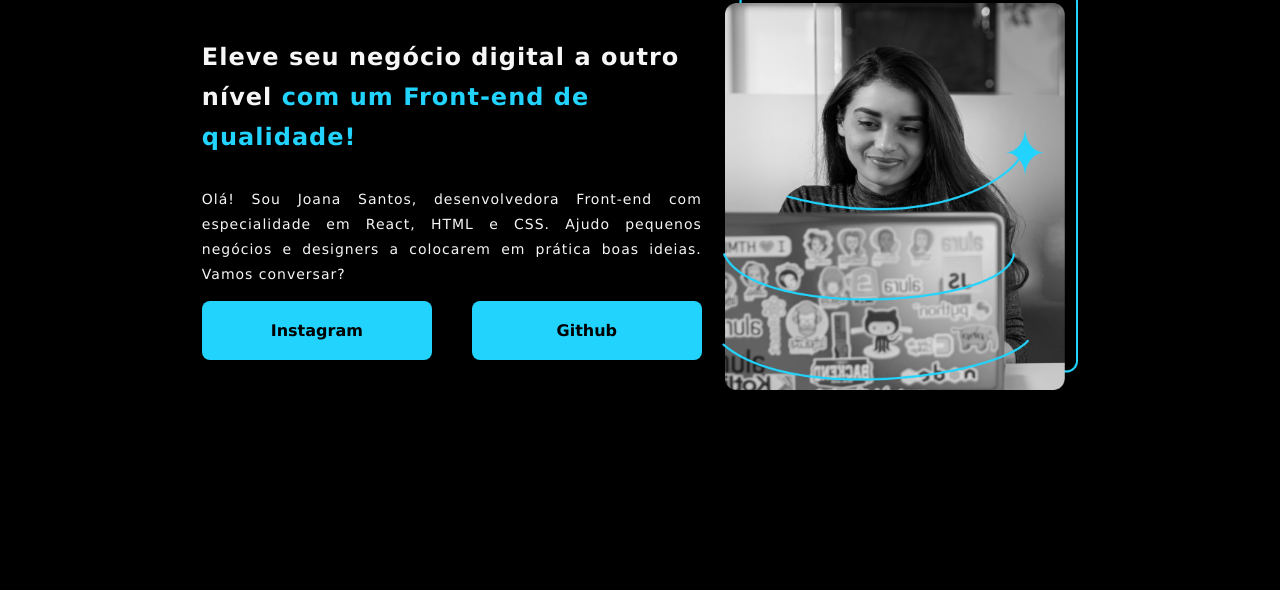
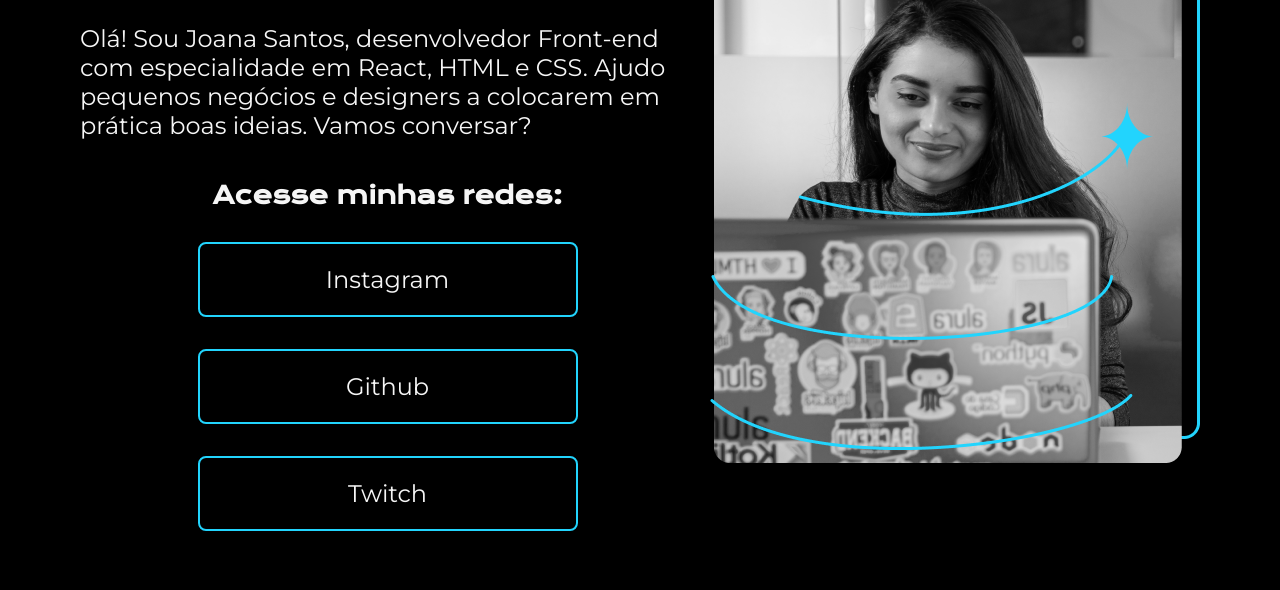
Before and after one commit to pedro-esdro/estudos, a plain HTML site: page pag-treino01/index.html in a window 1280 px wide. Shown: the part 210-800 px from the top of the page. Drawn offline with nearby package versions, Linux system fonts and the light colour scheme.

Commit message:
atualização

```diff
--- a/pag-treino01/index.html
+++ b/pag-treino01/index.html
@@ -8,15 +8,19 @@
 </head>
 <body>
     <main>
-        <div class="text">
-            <h1>Eleve seu negócio digital a outro nível <strong>com um Front-end de qualidade!</strong></h1>
-            <p>Olá! Sou Joana Santos, desenvolvedora Front-end com especialidade em React, HTML e CSS. Ajudo pequenos negócios e designers a colocarem em prática boas ideias. Vamos conversar?</p>
-            <div class="links">
-                <a href="">Instagram</a>
-                <a href="">Github</a>
+        <section class="main_conteudo">
+            <h1 class="main_conteudo_titulo">Eleve seu negócio digital a outro nível <strong class="titulo-destaque">com um Front-end de qualidade!</strong></h1>
+            <p class="main_conteudo_texto">Olá! Sou Joana Santos, desenvolvedor Front-end com especialidade em React, HTML e CSS. Ajudo pequenos negócios e designers a colocarem em prática boas ideias. Vamos conversar?</p>
+            <div class="main_conteudo_links">
+                <h2 class="main_conteudo_links_subtitulo">Acesse minhas redes:</h2>
+                <a class="main_conteudo_links_link" href="">Instagram</a>
+                <a class="main_conteudo_links_link" href="">Github</a>
+                <a class="main_conteudo_links_link" href="">Twitch</a>
             </div>
-        </div>
-        <img src="imagem.png" alt="Foto da Joana Santos">
+        </section>
+        <section>
+            <img src="imagem.png" alt="Foto da Joana Santos">
+        </section>
     </main>
 </body>
 </html>
--- a/pag-treino01/style.css
+++ b/pag-treino01/style.css
@@ -1,57 +1,68 @@
+@import url('https://fonts.googleapis.com/css2?family=Bebas+Neue&family=Krona+One&display=swap');
+@import url('https://fonts.googleapis.com/css2?family=Montserrat&display=swap');
+
+
+* {
+    margin: 0;
+    padding: 0;
+    box-sizing: border-box;
+}
+
 body {
-    margin: 0;
+    height: 100vh;
     background-color: black;
     color: #f6f6f6;
     display: flex;
-    min-height: 100vh;
     justify-content: center;
     align-items: center;
 }
 main {
     display: flex;
     align-items: center;
+    justify-content: space-between;
+    width: fit-content;
 }
-strong {
+
+.main_conteudo {
+    width: 615px;
+    display: flex;
+    flex-direction: column;
+    gap: 40px;
+    margin-right: 15px;
+}
+.main_conteudo_titulo {
+    font-family: 'Krona One', sans-serif;
+    font-size: 36px;
+}
+.main_conteudo_texto {
+    font-size: 24px;
+    font-family: 'Montserrat', sans-serif;
+}
+.main_conteudo_links {
+    display: flex;
+    flex-direction: column;
+    align-items: center;
+    gap: 32px
+}
+.main_conteudo_links_subtitulo {
+    font-family: 'Krona One', sans-serif;
+    font-size: 24px;
+}
+
+.main_conteudo_links_link {
+    width: 380px;
+    padding: 21px 0;
+    border: 2px solid #22d4fd;
+    border-radius: 8px;
+    font-family: 'Montserrat', sans-serif;
+    font-size: 24px;
+    text-align: center;
+    text-decoration: none;
+    color: #f6f6f6;
+}
+.main_conteudo_links_link:hover {
+    background-color: #1ab1d3;
+}
+.titulo-destaque {
     color: #22d4fd;
 }
-.text {
-    display: flex;
-    flex-direction: column;
-    height: fit-content;
-    width: 500px;
-    font-family: Verdana, Geneva, Tahoma, sans-serif;
-    margin-right: 20px;
-}
-.text h1 {
-    font-size: 24px;
-    letter-spacing: 1px;
-    line-height: 40px;
-}
-.text p {
-    font-size: 14px;
-    letter-spacing: 1px;
-    line-height: 25px;
-    text-align: justify;
-}
-.links {
-    width: 100%;
-    display: flex;
-    justify-content: space-between;
-}
-a {
-    display: inline-block;
-    padding: 20px;
-    width: 190px;
-    border-radius: 8px;
-    text-align: center;
-    text-decoration: none;
-    background-color: #22d4fd;
-    color: #000;
-    font-weight: bold;
-}
-a:hover {
-    background-color: #26badb;
-}
-img {
-    height: 400px;
-}
```
